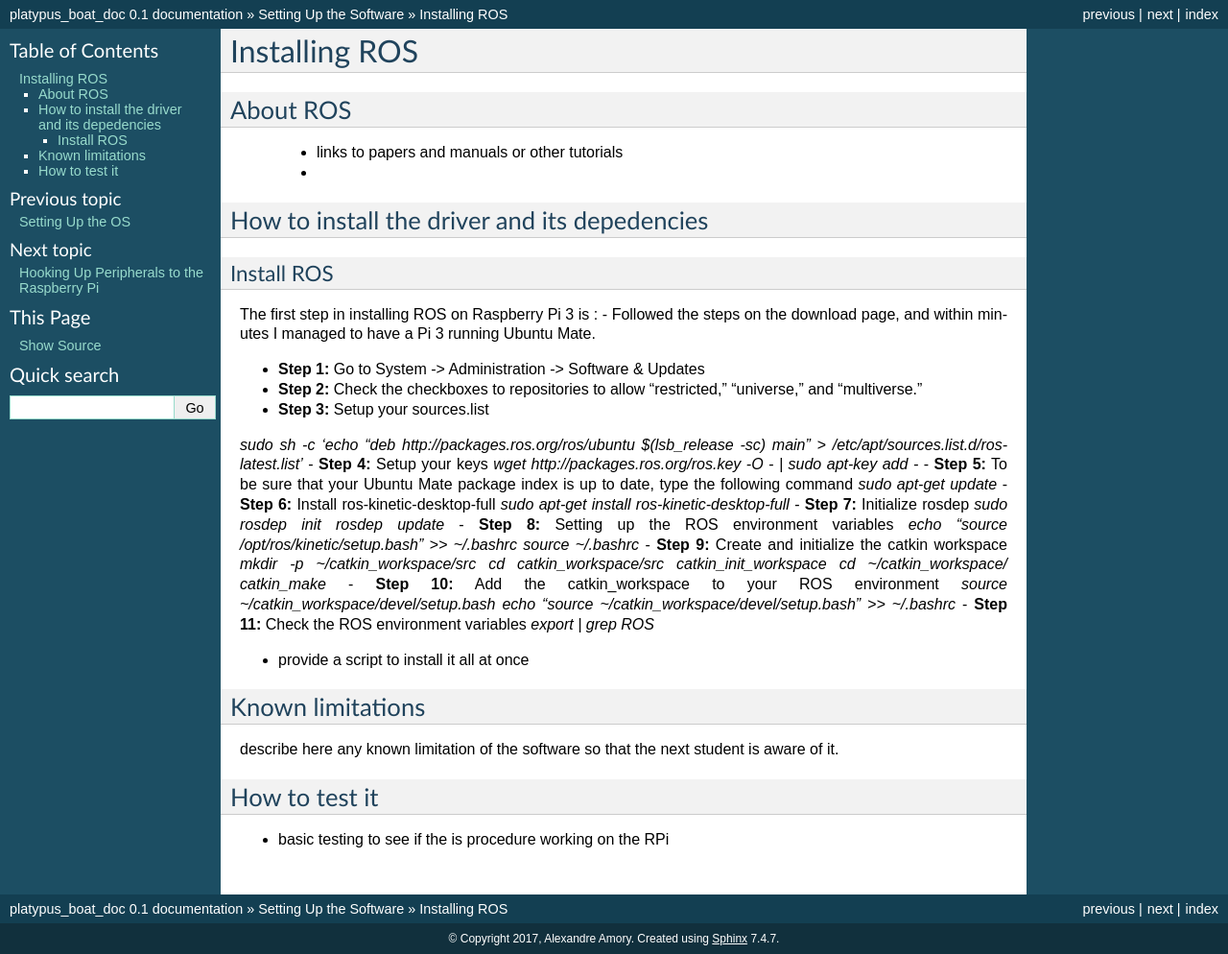
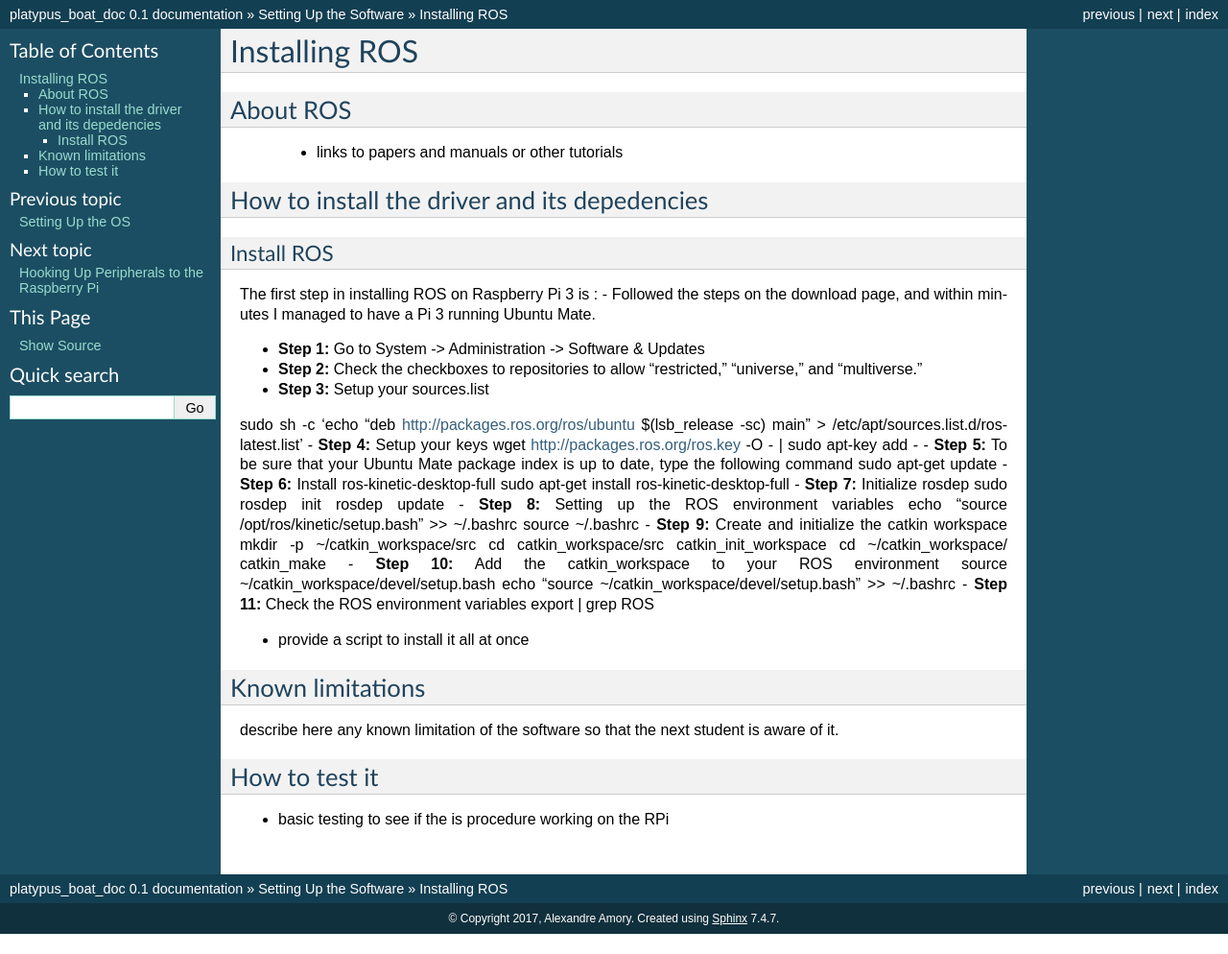
Before and after one commit to lsa-pucrs/zz-gripper, a Sphinx documentation site: the page built from docs/source/software/ros.rst, in a window 1280 px wide. Shown: the whole page at 96% size. Built offline with Sphinx 7.4.7, drawn with Linux system fonts in a browser that asks for light colours; pages that are not in the unit, such as notebooks, are missing from menus; after the commit the page ends 973 px from its top, so only the background shows below that.

```diff
--- a/docs/source/software/ros.rst
+++ b/docs/source/software/ros.rst
@@ -1,5 +1,3 @@
-
-
 
 =============================================
 Installing ROS
@@ -10,7 +8,7 @@ About ROS
 -----------------------------
 
  - links to papers and manuals or other tutorials
- -
+
 
 How to install the driver and its depedencies
 -----------------------------
@@ -24,30 +22,30 @@ The first step in installing ROS on Raspberry Pi 3 is :
 - **Step 1:** Go to System -> Administration -> Software & Updates
 - **Step 2:** Check the checkboxes to repositories to allow “restricted,” “universe,” and “multiverse.”
 - **Step 3:** Setup your sources.list
-*sudo sh -c 'echo "deb http://packages.ros.org/ros/ubuntu $(lsb_release -sc) main" > /etc/apt/sources.list.d/ros-latest.list'*
+sudo sh -c 'echo "deb http://packages.ros.org/ros/ubuntu $(lsb_release -sc) main" > /etc/apt/sources.list.d/ros-latest.list'
 - **Step 4:** Setup your keys
-*wget http://packages.ros.org/ros.key -O - | sudo apt-key add -*
+wget http://packages.ros.org/ros.key -O - | sudo apt-key add -
 - **Step 5:** To be sure that your Ubuntu Mate package index is up to date, type the following command
-*sudo apt-get update*
+sudo apt-get update
 - **Step 6:** Install ros-kinetic-desktop-full
-*sudo apt-get install ros-kinetic-desktop-full*
+sudo apt-get install ros-kinetic-desktop-full
 - **Step 7:** Initialize rosdep
-*sudo rosdep init*
-*rosdep update*
+sudo rosdep init
+rosdep update
 - **Step 8:** Setting up the ROS environment variables
-*echo "source /opt/ros/kinetic/setup.bash" >> ~/.bashrc*
-*source ~/.bashrc*
+echo "source /opt/ros/kinetic/setup.bash" >> ~/.bashrc
+source ~/.bashrc
 - **Step 9:** Create and initialize the catkin workspace
-*mkdir -p ~/catkin_workspace/src*
-*cd catkin_workspace/src*
-*catkin_init_workspace*
-*cd ~/catkin_workspace/*
-*catkin_make*
+mkdir -p ~/catkin_workspace/src
+cd catkin_workspace/src
+catkin_init_workspace
+cd ~/catkin_workspace/
+catkin_make
 - **Step 10:** Add the catkin_workspace to your ROS environment
-*source ~/catkin_workspace/devel/setup.bash*
-*echo “source ~/catkin_workspace/devel/setup.bash” >> ~/.bashrc*
+source ~/catkin_workspace/devel/setup.bash
+echo “source ~/catkin_workspace/devel/setup.bash” >> ~/.bashrc
 - **Step 11:** Check the ROS environment variables
-*export | grep ROS*
+export | grep ROS
 
 
 - provide a script to install it all at once
```
